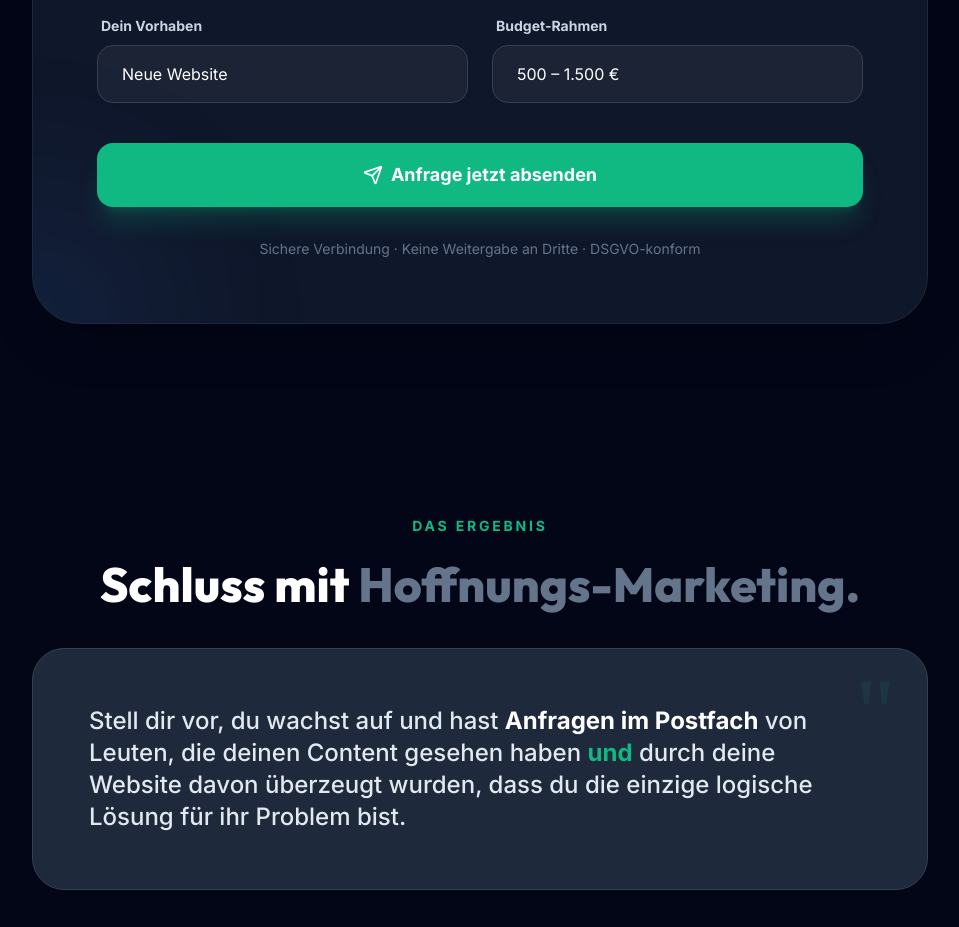
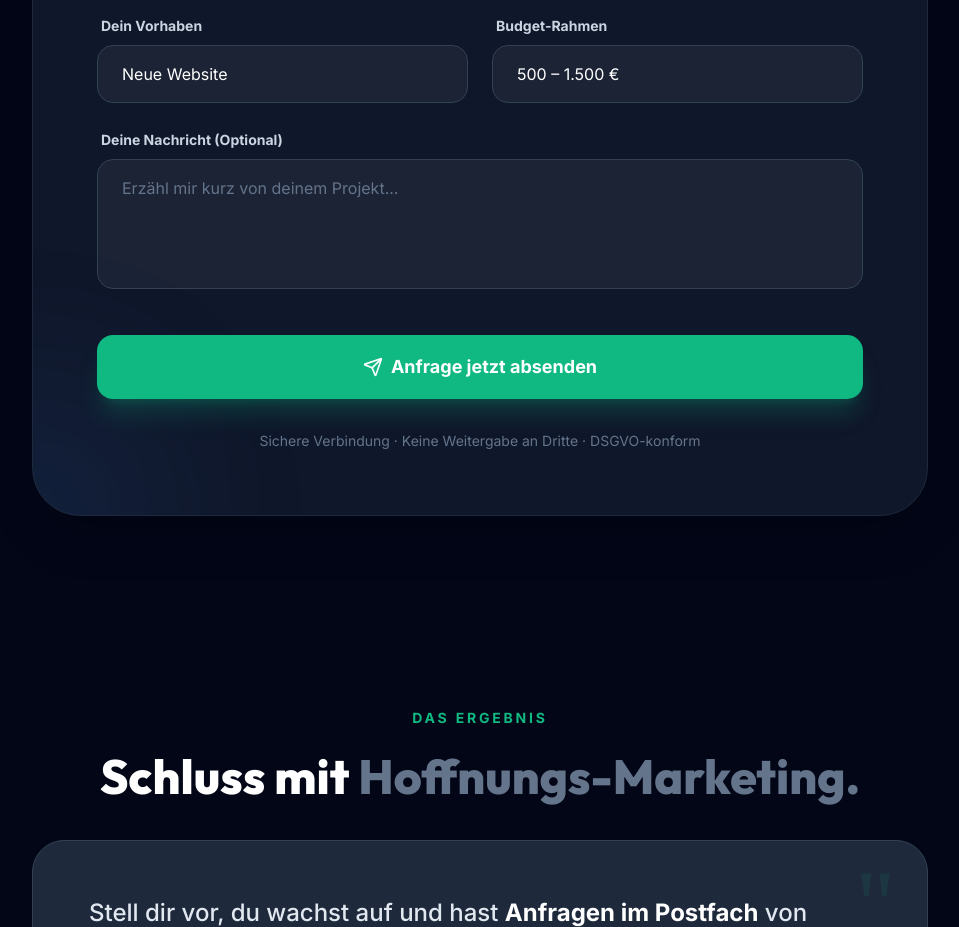
Before and after one commit to timmsug-source/website-linkedin, a Next.js app: page /lp/linkedin in a window 1280 px wide. Shown: the part 4360-5287 px from the top of the page, without its empty margins (160-1119 px from the left). Built offline with nearby package versions, Linux system fonts and the light colour scheme.

Commit message:
Feature: Add message field to ContactForm and API

```diff
--- a/src/app/api/contact/route.ts
+++ b/src/app/api/contact/route.ts
@@ -26,7 +26,7 @@ export async function POST(req: NextRequest) {
 
   try {
     const body = await req.json();
-    const { name, contact, projectType, budget, page } = body;
+    const { name, contact, projectType, budget, page, message } = body;
 
     if (!name || !contact) {
       return NextResponse.json({ error: "Fehlende Pflichtfelder" }, { status: 400 });
@@ -40,6 +40,7 @@ export async function POST(req: NextRequest) {
         contact,
         project_type: projectType,
         budget,
+        message: message ?? "",
         page: page ?? "unbekannt",
         status: "neu",
       });
@@ -74,9 +75,13 @@ export async function POST(req: NextRequest) {
               <td style="padding: 12px 0; color: #64748b; font-size: 14px;">Projektart</td>
               <td style="padding: 12px 0; color: #0f172a; font-size: 14px; font-weight: 600;">${projectLabels[projectType] ?? projectType}</td>
             </tr>
-            <tr>
+            <tr style="border-bottom: 1px solid #e2e8f0;">
               <td style="padding: 12px 0; color: #64748b; font-size: 14px;">Budget</td>
               <td style="padding: 12px 0; color: #0f172a; font-size: 14px; font-weight: 600;">${budgetLabels[budget] ?? budget}</td>
+            </tr>
+            <tr>
+              <td style="padding: 12px 0; color: #64748b; font-size: 14px;">Nachricht</td>
+              <td style="padding: 12px 0; color: #0f172a; font-size: 14px; font-weight: 600;">${message || "<em>Keine Nachricht hinterlassen</em>"}</td>
             </tr>
           </table>
 
--- a/src/components/ui/ContactForm.tsx
+++ b/src/components/ui/ContactForm.tsx
@@ -25,6 +25,7 @@ export function ContactForm({
     contact: "",
     projectType: "neu",
     budget: "medium",
+    message: "",
   });
 
   const handleSubmit = async (e: React.FormEvent) => {
@@ -41,7 +42,7 @@ export function ContactForm({
       if (!res.ok) throw new Error("Fehler beim Senden");
 
       setStatus("success");
-      setFormData({ name: "", contact: "", projectType: "neu", budget: "medium" });
+      setFormData({ name: "", contact: "", projectType: "neu", budget: "medium", message: "" });
     } catch (err) {
       setStatus("error");
       setTimeout(() => setStatus("idle"), 5000);
@@ -135,6 +136,18 @@ export function ContactForm({
                 </select>
               </div>
 
+              {/* Message */}
+              <div className="md:col-span-2 space-y-2">
+                <label className="text-sm font-bold text-slate-300 ml-1">Deine Nachricht (Optional)</label>
+                <textarea
+                  rows={4}
+                  placeholder="Erzähl mir kurz von deinem Projekt..."
+                  value={formData.message}
+                  onChange={(e) => setFormData({ ...formData, message: e.target.value })}
+                  className="w-full bg-white/5 border border-slate-700 rounded-2xl px-6 py-4 text-white placeholder:text-slate-500 focus:outline-none focus:border-accent focus:ring-1 focus:ring-accent transition-all resize-none"
+                />
+              </div>
+
               {/* Submit Button */}
               <div className="md:col-span-2 mt-4">
                 <button
```
